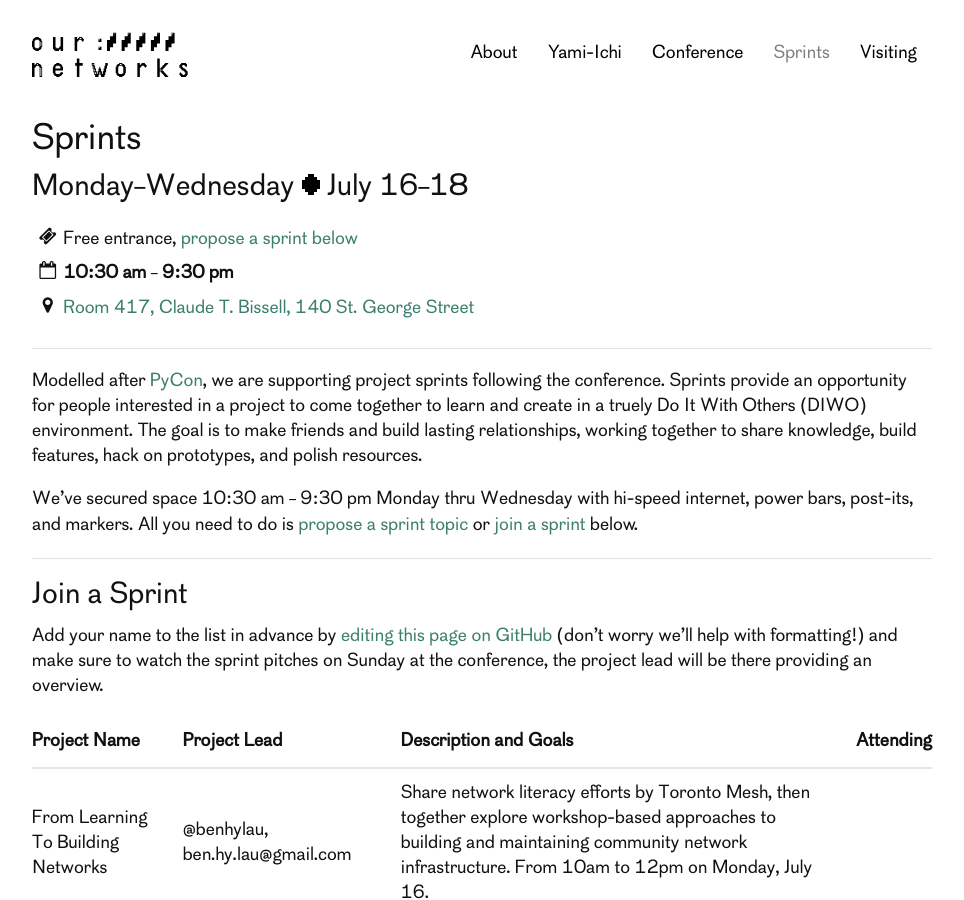
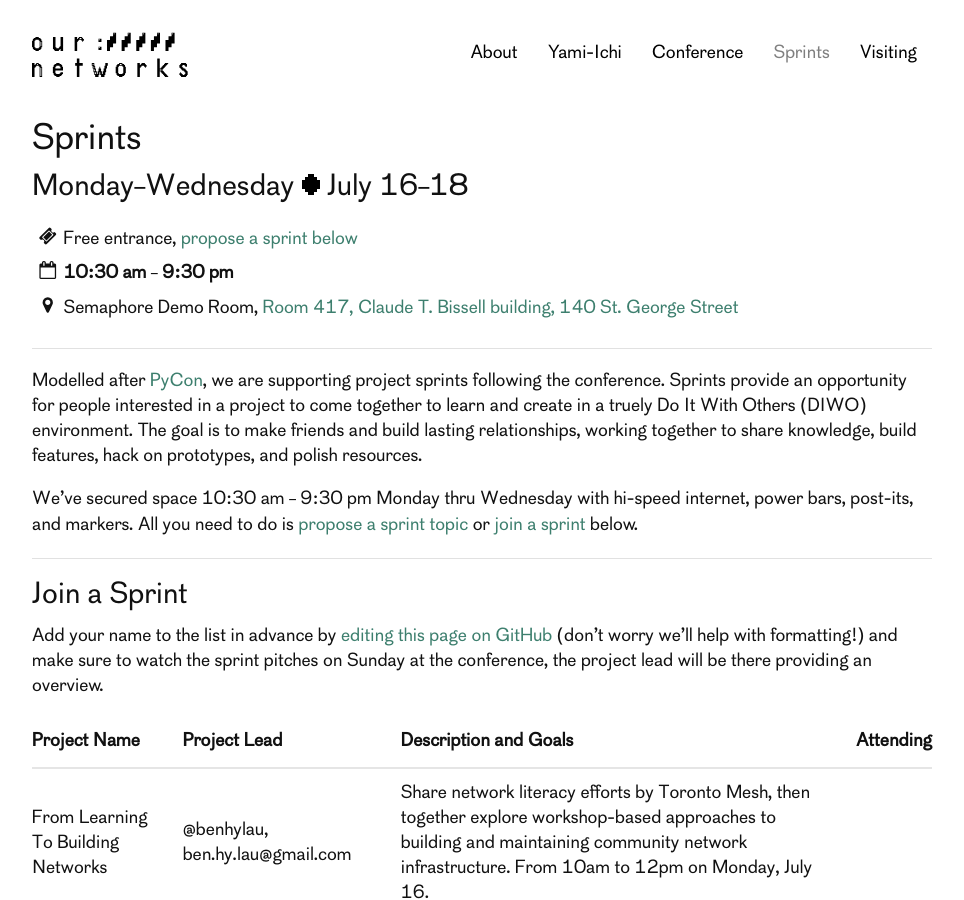
Before and after one commit to ournetworks/ournetworks.ca, a Jekyll site: the page built from sprints.md, in a window 1280 px wide and 900 px high. Shown: the whole window, without its empty margins (158-1122 px from the left). Built offline with Jekyll 4.4.1, drawn with Linux system fonts in a browser that asks for light colours.

Commit message:
update locations to be consistent

```diff
--- a/sprints.md
+++ b/sprints.md
@@ -8,8 +8,8 @@ startDate: 2018-07-16
 endDate: 2018-07-18
 startTime: "10:30"
 endTime: "21:30"
-venueName: "Semaphore Demo Room"
-location: "Room 417, Claude T. Bissell, 140 St. George Street"
+locationName: "Semaphore Demo Room"
+location: "Room 417, Claude T. Bissell building, 140 St. George Street"
 locationLink: http://osm.org/go/ZX6Bw~WNh--?m=
 redirect_from:
   - "/2018/sprints/"
@@ -28,6 +28,9 @@ redirect_from:
   <div class="event-meta">
     {% include icons/map-marker.svg %}
     <p class="event-location event-meta-item">
+    {% if page.locationName %}
+      {{ page.locationName }},
+    {% endif %}
     {% if page.locationLink %}
       <a href="{{page.locationLink}}" target="_blank">{{ page.location }}</a> <!--_-->
     {% else %}
```
Also changed, not shown: yami-ichi.md (+5 -1 lines).
